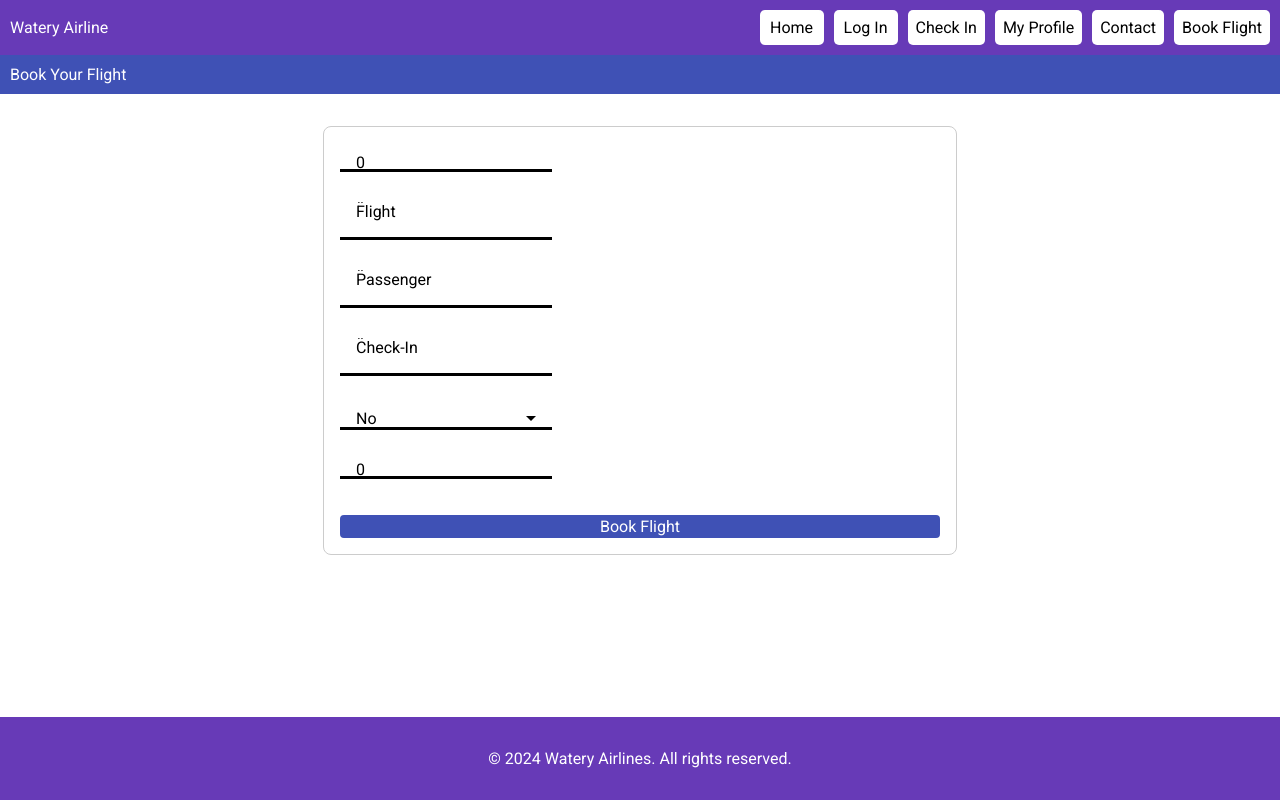
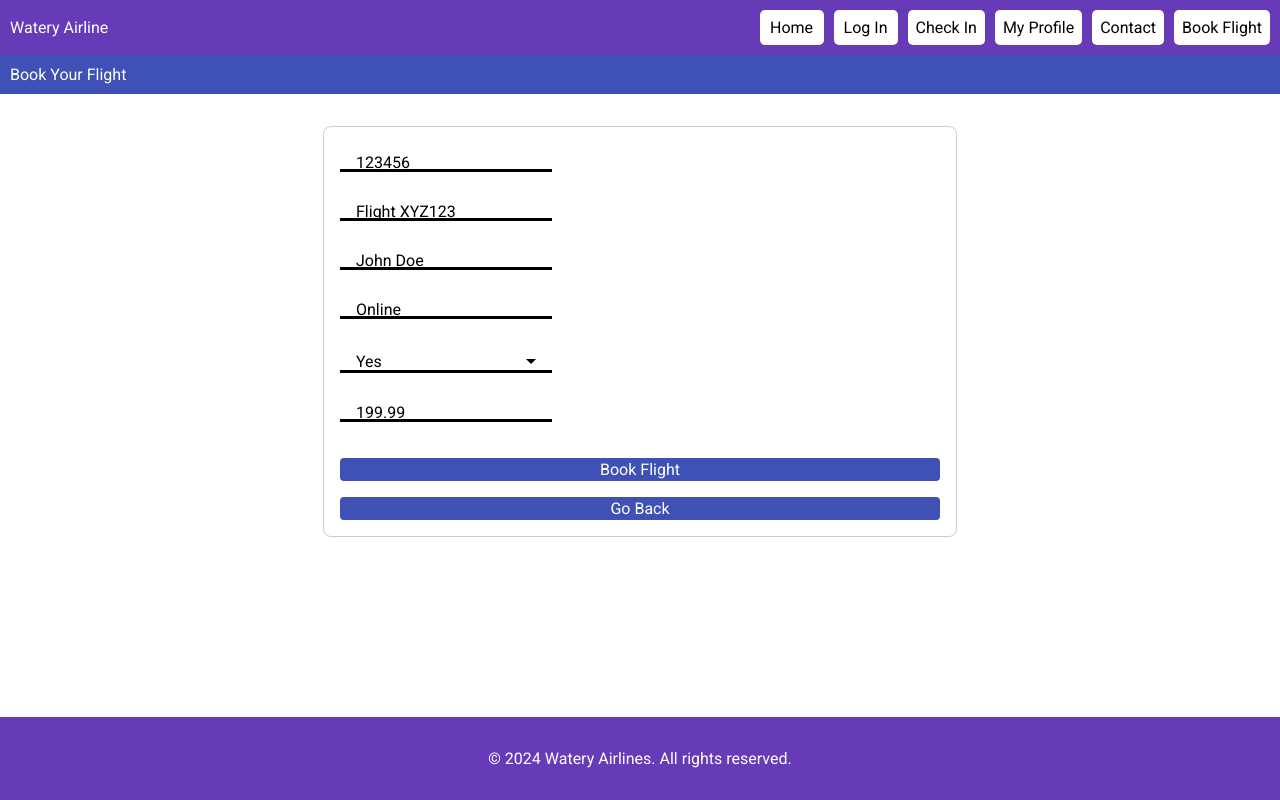
Before and after one commit to cchw01/Practica2024, an Angular app in the folder Frontend/: page /booking/1/1 in a window 1280 px wide. Built offline with nearby package versions, Linux system fonts and the light colour scheme.

Commit message:
idk just pushing

```diff
--- a/Frontend/src/app/menu-items/booking/booking.component.css
+++ b/Frontend/src/app/menu-items/booking/booking.component.css
@@ -5,6 +5,7 @@
   border: 1px solid #ccc;
   border-radius: 8px;
   background-color: #fff;
+  align-content: center;
 }
 
 .mat-form-field {
--- a/Frontend/src/app/menu-items/booking/booking.component.html
+++ b/Frontend/src/app/menu-items/booking/booking.component.html
@@ -7,52 +7,44 @@
     <div class="form-group">
       <mat-form-field appearance="fill">
         <mat-label>Ticket ID</mat-label>
-        <input matInput [(ngModel)]="ticketId" name="ticketId" required>
-      </mat-form-field>
-    </div>
-    <div class="form-group">
-
-      <mat-form-field appearance="fill">
-        <div class="label-mat-form">
-        <mat-label>Flight</mat-label>
-      </div>
-        <input matInput [(ngModel)]="flight" name="flight" required>
+        <input matInput [(ngModel)]="ticket.ticketId" name="ticketId" readonly>
       </mat-form-field>
     </div>
     <div class="form-group">
       <mat-form-field appearance="fill">
-        <div class="label-mat-form">
-        <mat-label>Passenger</mat-label>
-      </div>
-        <input matInput [(ngModel)]="passenger" name="passenger" required>
+        <mat-label>Flight</mat-label>
+        <input matInput [(ngModel)]="ticket.flight" name="flight" readonly>
       </mat-form-field>
     </div>
     <div class="form-group">
       <mat-form-field appearance="fill">
-        <div class="label-mat-form">
+        <mat-label>Passenger</mat-label>
+        <input matInput [(ngModel)]="ticket.passenger" name="passenger" readonly>
+      </mat-form-field>
+    </div>
+    <div class="form-group">
+      <mat-form-field appearance="fill">
         <mat-label>Check-In</mat-label>
-      </div>
-        <input matInput [(ngModel)]="checkIn" name="checkIn" required>
+        <input matInput [(ngModel)]="ticket.checkIn" name="checkIn" readonly>
       </mat-form-field>
     </div>
     <div class="form-group">
       <mat-form-field appearance="fill">
         <mat-label>Luggage</mat-label>
-        <div class="label-mat-form">
-        <mat-select [(ngModel)]="luggage" name="luggage" required>
+        <mat-select [(ngModel)]="ticket.luggage" name="luggage" disabled>
           <mat-option [value]="true">Yes</mat-option>
           <mat-option [value]="false">No</mat-option>
         </mat-select>
-        </div>
       </mat-form-field>
     </div>
     <div class="form-group">
       <mat-form-field appearance="fill">
         <mat-label>Price</mat-label>
-        <input matInput [(ngModel)]="price" name="price" required type="number">
+        <input matInput [(ngModel)]="ticket.price" name="price" readonly type="number">
       </mat-form-field>
     </div>
 
     <button mat-raised-button color="primary" type="submit" class="styled-button">Book Flight</button>
+    <button mat-raised-button color="warn" type="button" class="styled-button" (click)="goBack()">Go Back</button>
   </form>
 </div>
--- a/Frontend/src/app/menu-items/booking/booking.component.ts
+++ b/Frontend/src/app/menu-items/booking/booking.component.ts
@@ -1,5 +1,5 @@
 import { Component, OnInit } from '@angular/core';
-import { ActivatedRoute } from '@angular/router';
+import { ActivatedRoute, Router } from '@angular/router';
 
 @Component({
   selector: 'app-booking',
@@ -7,28 +7,28 @@ import { ActivatedRoute } from '@angular/router';
   styleUrls: ['./booking.component.css']
 })
 export class BookingComponent implements OnInit {
-  ticketId!: number;
-  flight!: string; // Update this type as necessary
-  passenger!: string; // Update this type as necessary
-  checkIn!: string; // Update this type as necessary
-  luggage!: boolean;
-  price!: number;
+  ticket = {
+    ticketId: 123456,
+    flight: 'Flight XYZ123',
+    passenger: 'John Doe',
+    checkIn: 'Online',
+    luggage: true,
+    price: 199.99
+  };
 
-  constructor(private route: ActivatedRoute) {}
+  constructor(private route: ActivatedRoute, private router: Router) {}
 
   ngOnInit(): void {
-    this.route.paramMap.subscribe(params => {
-      this.ticketId = +(params.get('ticketId') ?? 0);
-      this.flight = params.get('flight') ?? '';
-      this.passenger = params.get('passenger') ?? '';
-      this.checkIn = params.get('checkIn') ?? '';
-      this.luggage = (params.get('luggage') === 'true');
-      this.price = +(params.get('price') ?? 0);
-    });
+    // Additional initialization if necessary
   }
 
   onSubmit() {
     // Handle the form submission
     alert('Booking confirmed!');
   }
+
+  goBack() {
+    // Navigate back to the previous page or homepage
+    this.router.navigate(['/']);
+  }
 }
```
